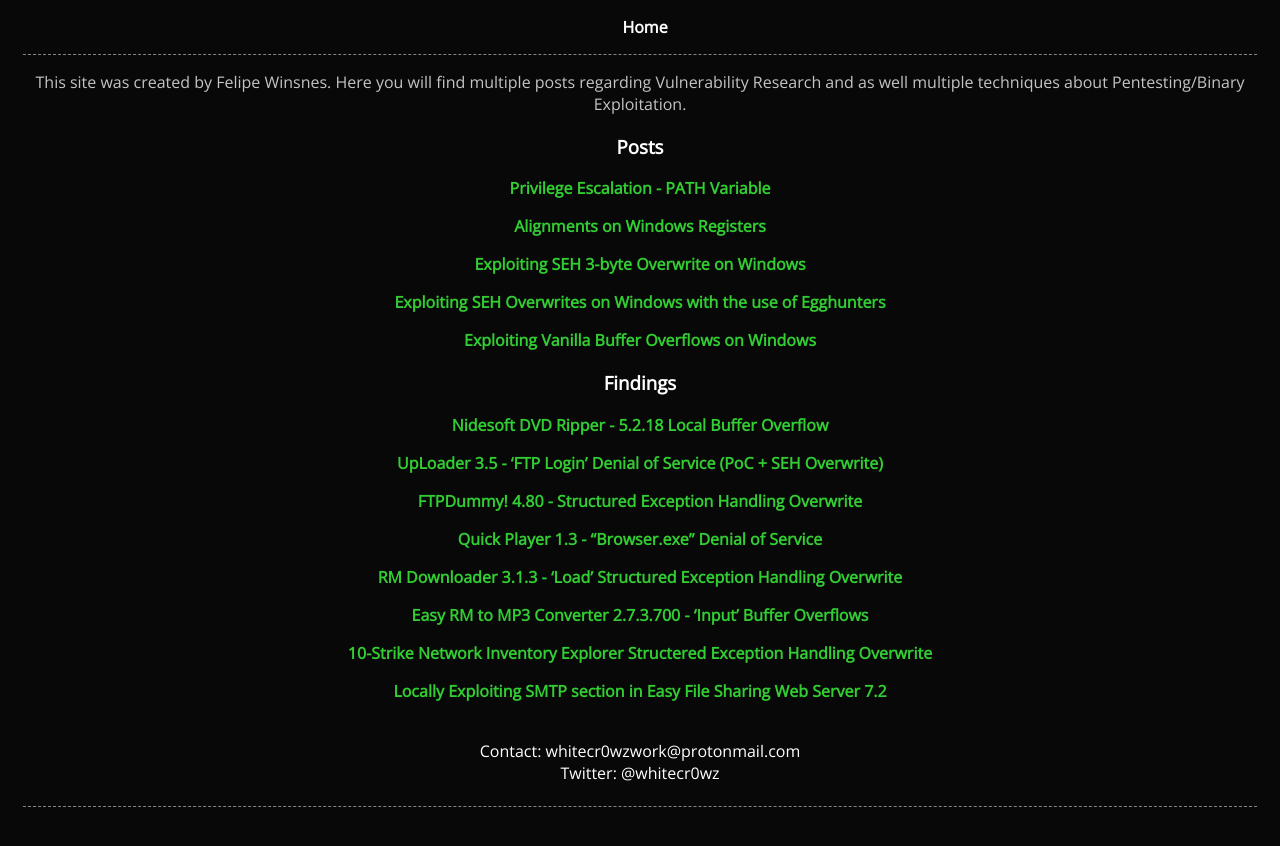
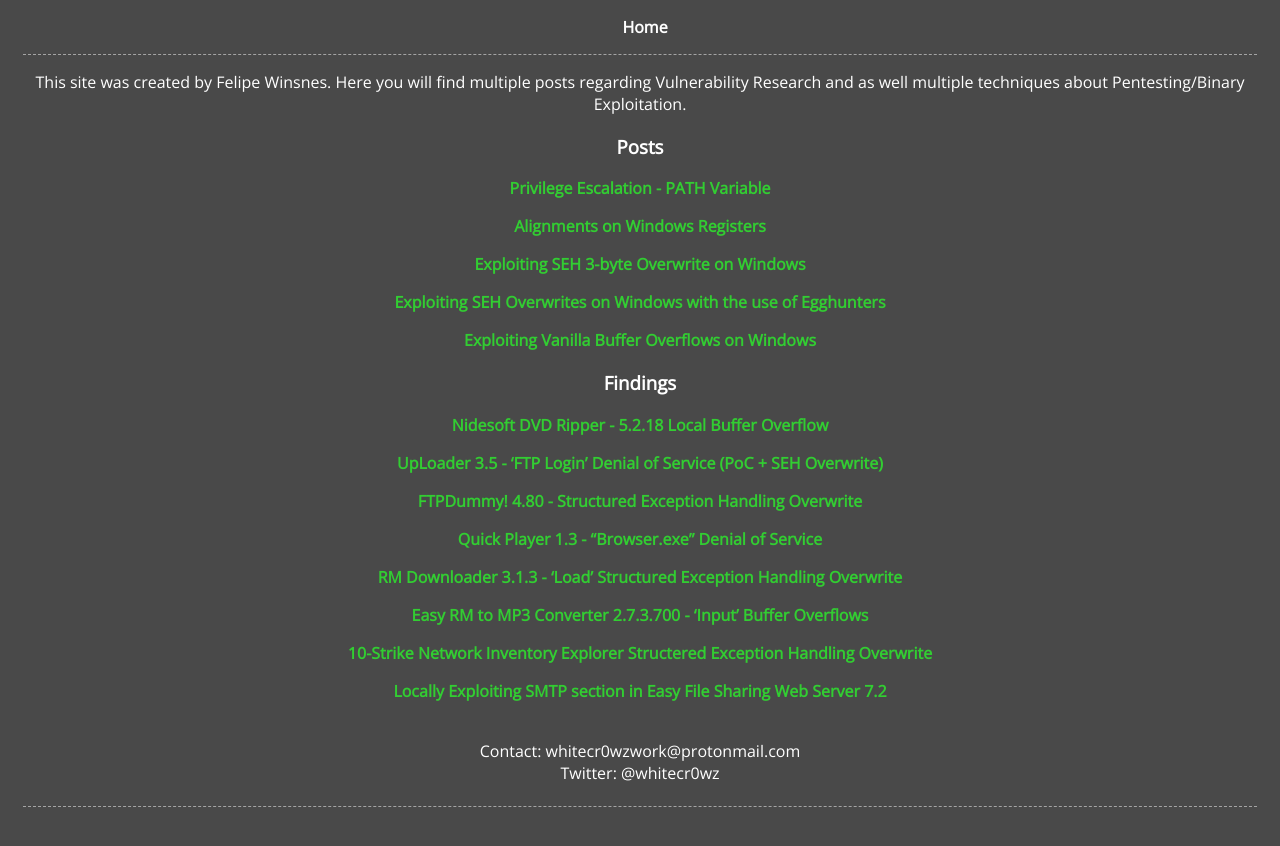
Before and after one commit to whitecr0wz/whitecr0wz.github.io, a Jekyll site: the page built from index.md, in a window 1280 px wide. Shown: the top 846 px of the page. Built offline with Jekyll 4.4.1, drawn with Linux system fonts in a browser that asks for light colours.

Commit message:
Update style.css

```diff
--- a/assets/css/style.css
+++ b/assets/css/style.css
@@ -19,10 +19,6 @@
 }
 */
 
-p {
-	color: #c4c4c4;
-}
-
 div.a {
   font-size: 16px;
 }
@@ -34,7 +30,7 @@
 }
 
 body {
-	background-color: rgba(0,0,0,0.97);
+	background-color: #494949; /*rgba(0,0,0,0.97);*/
 	color: rgba(255,255,255);
 	font-family: "Open Sans";
 }
```
